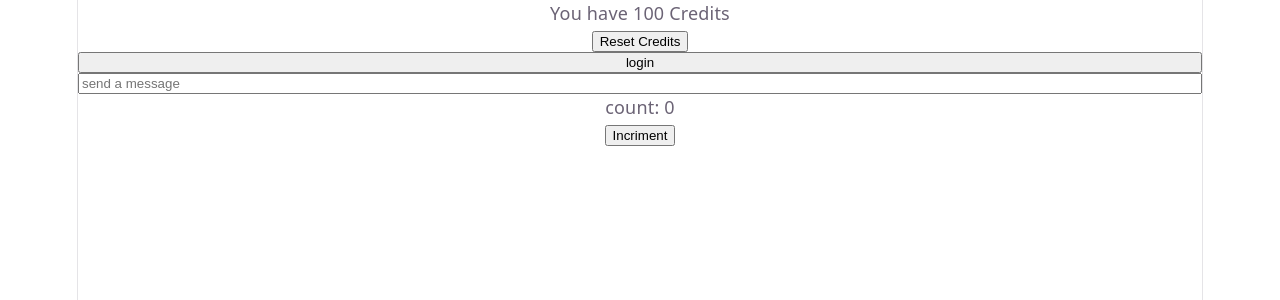
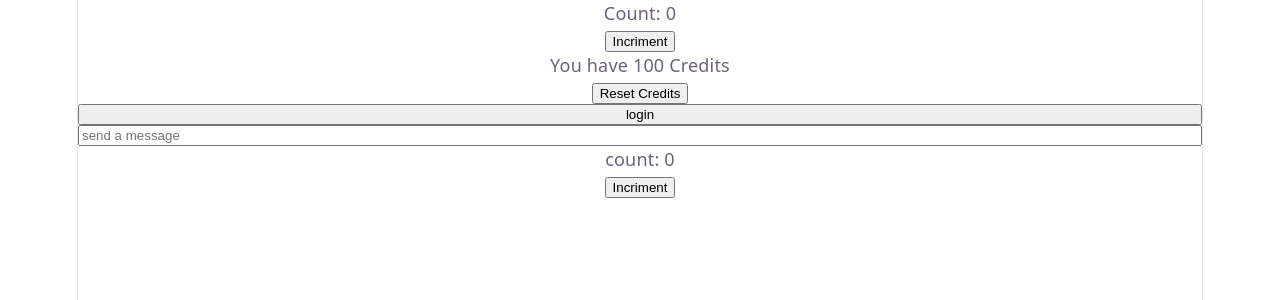
Before and after one commit to rayhan123-ahmed/React, a React (Vite) app in the folder state-demo/: page / in a window 1280 px wide. Shown: the top 300 px of the page. Built offline with nearby package versions, Linux system fonts and the light colour scheme.

Commit message:
State as a Snapshot

```diff
--- a/state-demo/src/App.jsx
+++ b/state-demo/src/App.jsx
@@ -2,10 +2,12 @@ import "./App.css";
 import { Count } from "./Count";
 import { LoginCard } from "./LoginCard";
 import { UserDashBoard } from "./UseDashBoard";
+import { SimpleCounter } from "./SimpleCounter";
 
 function App() {
   return (
     <>
+      <SimpleCounter />
       <UserDashBoard />
       <LoginCard />
       <Count />
--- /dev/null
+++ b/state-demo/src/SimpleCounter.jsx
@@ -0,0 +1,22 @@
+import { useState } from "react";
+
+export const SimpleCounter = () => {
+  const [count, setCount] = useState(0);
+  console.log("Render phase: Component Rendering with count", count);
+
+  const HandleCount = () => {
+    setCount(count + 1);
+    console.log("after setCount(count + 1) count is:", count);
+    setCount(count + 5);
+    console.log("after setCount(count + 5) count is:", count);
+    setCount(count + 10);
+    console.log("after setCount(count + 10) count is:", count);
+  };
+
+  return (
+    <div>
+      <p>Count: {count}</p>
+      <button onClick={HandleCount}>Incriment</button>
+    </div>
+  );
+};
```
